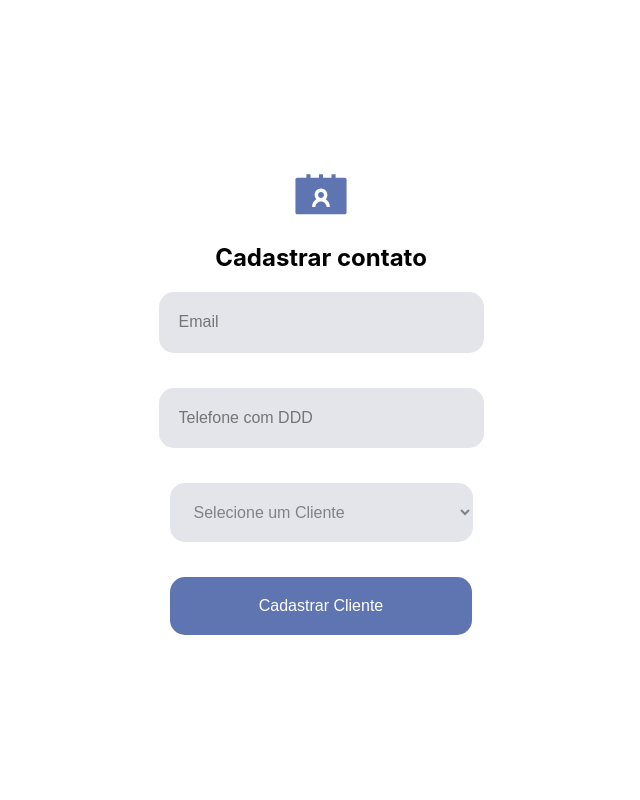
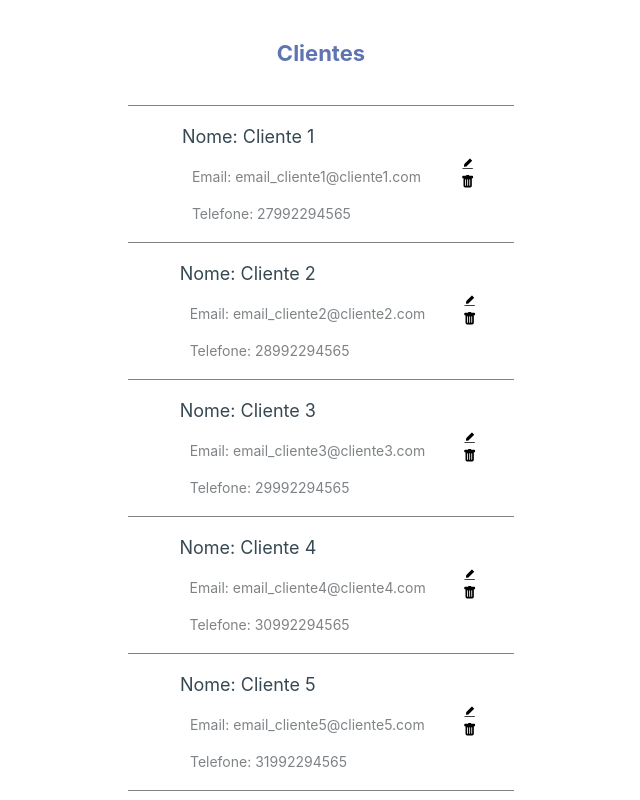
Before and after one commit to brunopassos/full-stack-project-brunopassos, a React (Create React App) app in the folder client/: page / in a window 1280 px wide. Shown: the top 800 px of the page, without its empty margins (319-959 px from the left). Built offline with nearby package versions, Linux system fonts and the light colour scheme.

Commit message:
feat: client list implemented

```diff
--- a/client/src/App.css
+++ /dev/null
@@ -1,38 +0,0 @@
-.App {
-  text-align: center;
-}
-
-.App-logo {
-  height: 40vmin;
-  pointer-events: none;
-}
-
-@media (prefers-reduced-motion: no-preference) {
-  .App-logo {
-    animation: App-logo-spin infinite 20s linear;
-  }
-}
-
-.App-header {
-  background-color: #282c34;
-  min-height: 100vh;
-  display: flex;
-  flex-direction: column;
-  align-items: center;
-  justify-content: center;
-  font-size: calc(10px + 2vmin);
-  color: white;
-}
-
-.App-link {
-  color: #61dafb;
-}
-
-@keyframes App-logo-spin {
-  from {
-    transform: rotate(0deg);
-  }
-  to {
-    transform: rotate(360deg);
-  }
-}
--- a/client/src/App.js
+++ b/client/src/App.js
@@ -1,8 +1,9 @@
-import "./App.css";
 import Routes from "./routes";
+
+
 function App() {
   return (
-    <div className="App">
+    <div>
       <Routes/>
     </div>
   );
--- /dev/null
+++ b/client/src/components/ClientList/index.jsx
@@ -0,0 +1,107 @@
+import {
+  Container,
+  StyledHeader,
+  StyledClientSection,
+  StyledDataSection,
+  StyledOptionsSection,
+  StyledOptionsButton,
+} from "./styles";
+
+import { BsFillTrashFill } from "react-icons/bs";
+import { AiFillEdit } from "react-icons/ai";
+
+const dbTest = [
+  {
+    name: "Cliente 1",
+    email: "email_cliente1@cliente1.com",
+    phone: "27992294565",
+    id: 0,
+  },
+  {
+    name: "Cliente 2",
+    email: "email_cliente2@cliente2.com",
+    phone: "28992294565",
+    id: 1,
+  },
+  {
+    name: "Cliente 3",
+    email: "email_cliente3@cliente3.com",
+    phone: "29992294565",
+    id: 2,
+  },
+  {
+    name: "Cliente 4",
+    email: "email_cliente4@cliente4.com",
+    phone: "30992294565",
+    id: 3,
+  },
+  {
+    name: "Cliente 5",
+    email: "email_cliente5@cliente5.com",
+    phone: "31992294565",
+    id: 4,
+  },
+  {
+    name: "Cliente 5",
+    email: "email_cliente5@cliente5.com",
+    phone: "31992294565",
+    id: 5,
+  },
+  {
+    name: "Cliente 5",
+    email: "email_cliente5@cliente5.com",
+    phone: "31992294565",
+    id: 6,
+  },
+  {
+    name: "Cliente 5",
+    email: "email_cliente5@cliente5.com",
+    phone: "31992294565",
+    id: 7,
+  },
+  {
+    name: "Cliente 5",
+    email: "email_cliente5@cliente5.com",
+    phone: "31992294565",
+    id: 8,
+  },
+];
+
+const ClientList = () => {
+  const onEdit = () => {
+    console.log("Edited");
+  };
+
+  const onDelete = () => {
+    console.log("Deleted");
+  };
+
+  return (
+    <Container>
+      <StyledHeader>
+        <h2>Clientes</h2>
+      </StyledHeader>
+      {dbTest.map((client) => {
+        return (
+          <StyledClientSection key={client.id}>
+            <StyledDataSection>
+              <p className="name">Nome: {client.name}</p>
+              <p className="secondaryData">Email: {client.email}</p>
+              <p className="secondaryData">Telefone: {client.phone}</p>
+            </StyledDataSection>
+            <StyledOptionsSection>
+              <StyledOptionsButton onClick={() => onEdit()}>
+                <AiFillEdit />
+              </StyledOptionsButton>
+              <StyledOptionsButton onClick={() => onDelete()}>
+                <BsFillTrashFill />
+              </StyledOptionsButton>
+            </StyledOptionsSection>
+          </StyledClientSection>
+        );
+      })}
+    </Container>
+  );
+};
+
+export default ClientList;
--- /dev/null
+++ b/client/src/components/ClientList/styles.jsx
@@ -0,0 +1,76 @@
+import styled from "styled-components";
+
+export const Container = styled.section`
+  display: flex;
+  flex-direction: column;
+  align-items: center;
+  justify-content: center;
+  width: 386px;
+  overflow-y: visible;
+  height: 100%;
+`;
+
+export const StyledHeader = styled.header`
+  width: 100%;
+  height: 105px;
+  display: flex;
+  align-items: center;
+  justify-content: center;
+  border-bottom: 1px solid #7f8386;
+
+  h2 {
+    color: #5f75b1;
+    font-size: 22px;
+  }
+`;
+
+export const StyledClientSection = styled.section`
+  width: 100%;
+  min-height: 136px;
+  display: flex;
+  flex-direction: row;
+  align-items: center;
+  justify-content: space-evenly;
+  border-bottom: 1px solid #7f8386;
+
+`;
+
+export const StyledDataSection = styled.section`
+  height: 136px;
+  display: flex;
+  flex-direction: column;
+  align-items: start;
+  justify-content: space-evenly;
+  padding-left: 20px;
+
+  p {
+    margin: 0;
+    padding: 0;
+  }
+
+  .name {
+    color: #364852;
+    font-size: 18px;
+    font-weight: 400;
+  }
+
+  .secondaryData {
+    color: #7f8386;
+    font-size: 14px;
+    font-weight: 400;
+    margin-left: 10px;
+  }
+`;
+export const StyledOptionsSection = styled.section`
+    display: flex;
+    flex-direction: column;
+    align-items: center;
+    justify-content: space-evenly;
+    height: 100%;
+`;
+
+
+export const StyledOptionsButton = styled.button`
+    border: none;
+    background: transparent;
+`
--- a/client/src/pages/Home.jsx
+++ b/client/src/pages/Home.jsx
@@ -1,12 +1,12 @@
 import React, { Component } from "react";
 import { HomeContainer } from "./styles";
-import FormClientContact from "../components/FormClientContact";
+import ClientList from "../components/ClientList";
 
 class Home extends Component {
   render() {
     return (
       <HomeContainer>
-        <FormClientContact />
+        <ClientList />
       </HomeContainer>
     );
   }
--- a/client/src/pages/styles.jsx
+++ b/client/src/pages/styles.jsx
@@ -2,8 +2,8 @@ import styled from "styled-components";
 
 export const HomeContainer = styled.section`
     width: 100%;
-    height: 100vh;
     display: flex;
     align-items: center;
     justify-content: center;
+    overflow: auto;
 `
```
